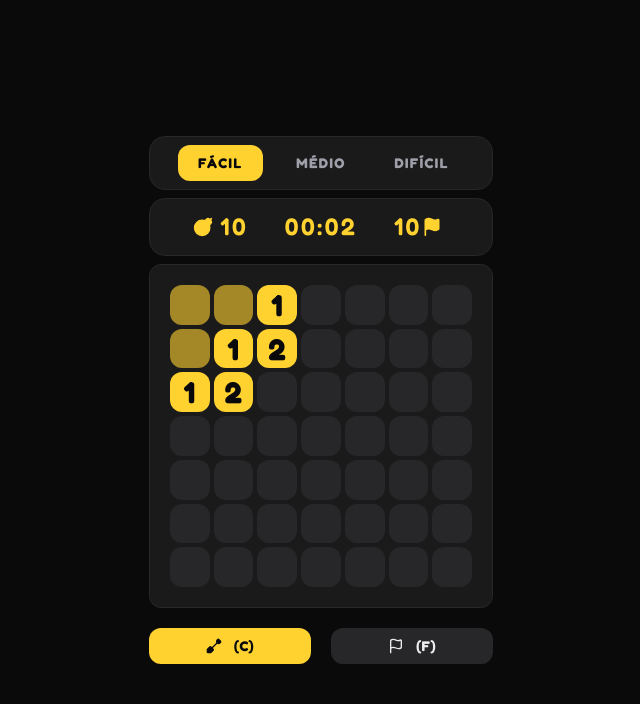
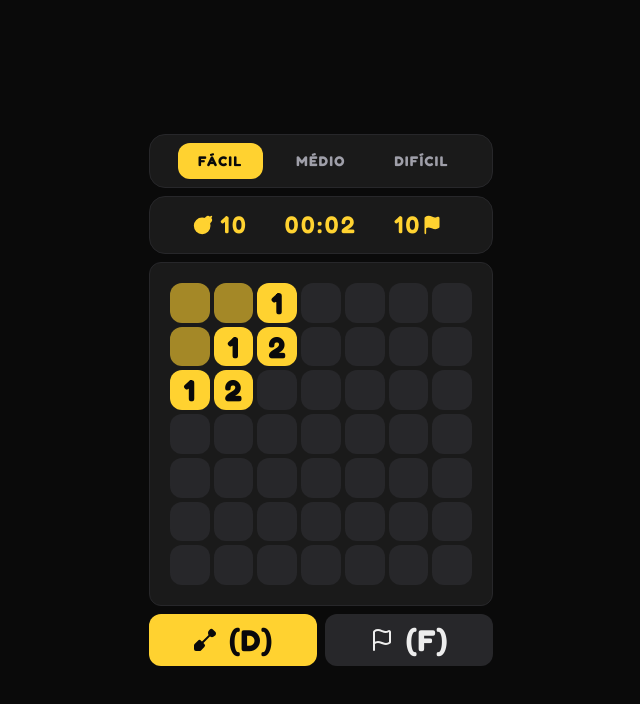
Before and after one commit to silvaezequias/campo-minado, a Next.js app: page / in a window 1280 px wide. Both pictures are taken after a click on the button 508 px from the left and 298 px from the top of the page. Shown: the top 704 px of the page, without its empty margins (319-959 px from the left). Built offline with nearby package versions, Linux system fonts and the light colour scheme.

Commit message:
fix: change button sizes and change keyboard shortcut

```diff
--- a/app/page.tsx
+++ b/app/page.tsx
@@ -20,7 +20,7 @@ export default function Minesweeper() {
         case "f":
           if (gameState === "playing") setIsFlagMode(true);
           break;
-        case "c":
+        case "d":
           if (gameState === "playing") setIsFlagMode(false);
           break;
         case "m":
@@ -48,7 +48,7 @@ export default function Minesweeper() {
 
   return (
     <div className="w-full h-screen flex justify-center md:items-center">
-      <div className="w-full md:w-[60%] lg:w-[50%] xl:w-[30%] py-10 px-5 flex flex-col gap-5">
+      <div className="w-full md:w-[60%] lg:w-[50%] xl:w-[30%] py-10 px-5 flex flex-col gap-2">
         <div className="flex flex-col gap-2">
           <Header
             totalBombs={game.config.mines}
@@ -71,22 +71,22 @@ export default function Minesweeper() {
               Recomeçar <span className="hidden md:inline-block">(r)</span>
             </Button>
           ) : gameState === "playing" ? (
-            <div className="flex gap-5">
+            <div className="flex gap-2">
               <Button
                 variant={isFlagMode ? "default" : "primary"}
                 className="w-full rounded-4xl"
-                size="md"
+                size="lg"
                 icon={Shovel}
                 clickable={isFlagMode}
                 onClick={() => setIsFlagMode(false)}
                 fillIcon={!isFlagMode ? "fill-zinc-950" : ""}
               >
-                <span className="hidden md:inline-block">(c)</span>
+                <span className="hidden md:inline-block">(d)</span>
               </Button>
               <Button
                 variant={isFlagMode ? "primary" : "default"}
                 className="w-full rounded-4x"
-                size="md"
+                size="lg"
                 icon={Flag}
                 clickable={!isFlagMode}
                 onClick={() => setIsFlagMode(true)}
--- a/components/Button.tsx
+++ b/components/Button.tsx
@@ -68,7 +68,7 @@ export const Button = ({
     smr: "size-3",
     sm: "size-5",
     md: "size-4",
-    lg: "size-8",
+    lg: "size-6",
     xl: "size-15",
   }[size];
 
```
